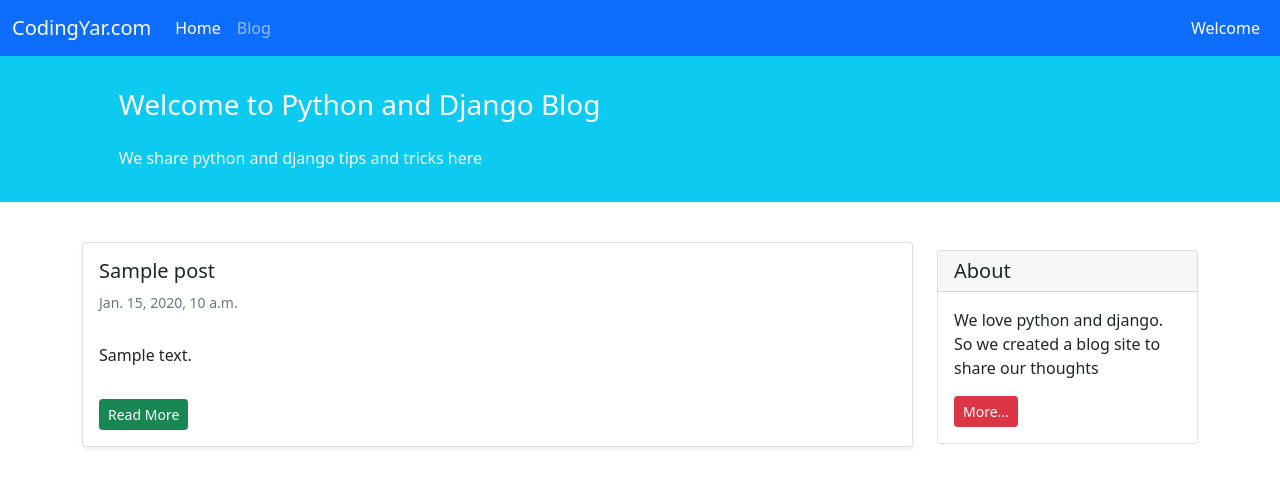
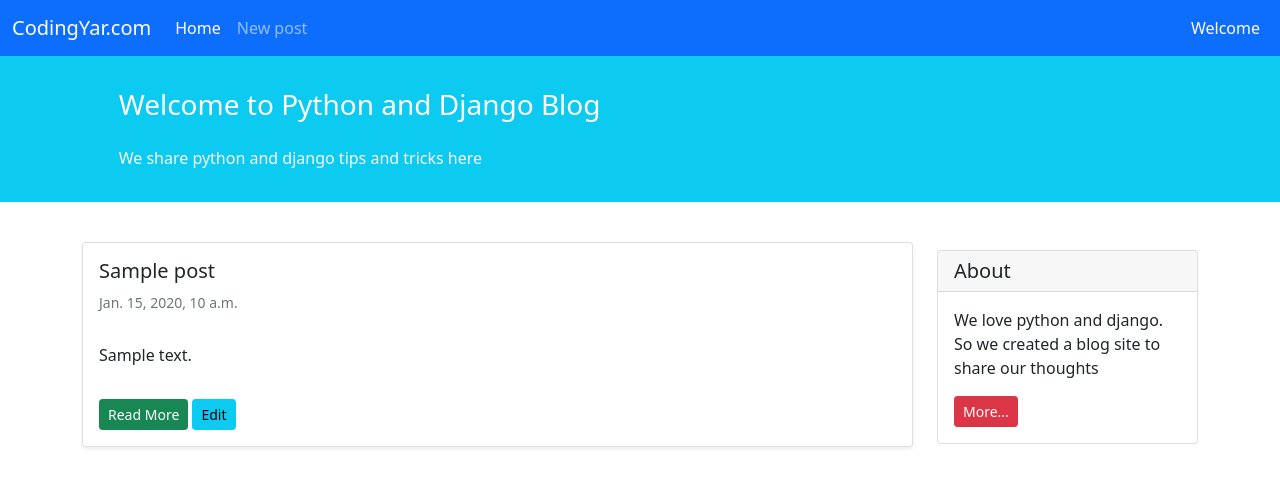
Before and after one commit to Hossein770227/post, a Django app: page /blog/ in a window 1280 px wide. Shown: the top 487 px of the page. Run offline with Django 4.2, Linux system fonts and the light colour scheme; tables that the repository leaves empty hold one stand-in row (values such as "Sample post").

Commit message:
add post update

```diff
--- a/posts/templates/posts/post_list.html
+++ b/posts/templates/posts/post_list.html
@@ -14,6 +14,7 @@
                           {{post.text}}
                         </p>
                         <a href="{% url "post_detail" post.id %}" class="btn btn-sm btn-success">Read More</a>
+                        <a href="{% url "post_update" post.id %}" class="btn btn-sm btn-info">Edit</a>
 
                     </div>
                 </div>
--- a/posts/urls.py
+++ b/posts/urls.py
@@ -4,5 +4,6 @@ from . import views
 urlpatterns = [
     path('', views.PostListView.as_view(), name= 'post_list'),
     path('<int:pk>/', views.PostDetailView.as_view(), name= 'post_detail'),
-    path('create/', views.PostCreateView.as_view(), name='post_create')
+    path('create/', views.PostCreateView.as_view(), name='post_create'),
+    path('<int:pk>/update/', views.PostUpdateView.as_view(), name= 'post_update'),
 ]
--- a/posts/views.py
+++ b/posts/views.py
@@ -23,3 +23,9 @@ class PostCreateView(generic.CreateView):
     model = Post
     form_class =PostForm
     template_name = "posts/post_create.html"
+
+
+class PostUpdateView(generic.UpdateView):
+    model=Post
+    form_class=PostForm
+    template_name='posts/post_create.html'
--- a/templates/_base.html
+++ b/templates/_base.html
@@ -21,8 +21,8 @@
         </button>
         <div class="collapse navbar-collapse" id="navbarNavAltMarkup">
             <div class="navbar-nav">
-                <a class="nav-link active" aria-current="page" href="#">Home</a>
-                <a class="nav-link" href="#">Blog</a>
+                <a class="nav-link active" aria-current="page" href="{% url "post_list" %}">Home</a>
+                <a class="nav-link" href="{% url "post_create" %}">New post</a>
             </div>
         </div>
         <div class="mx-2 text-white">Welcome</div>
```
